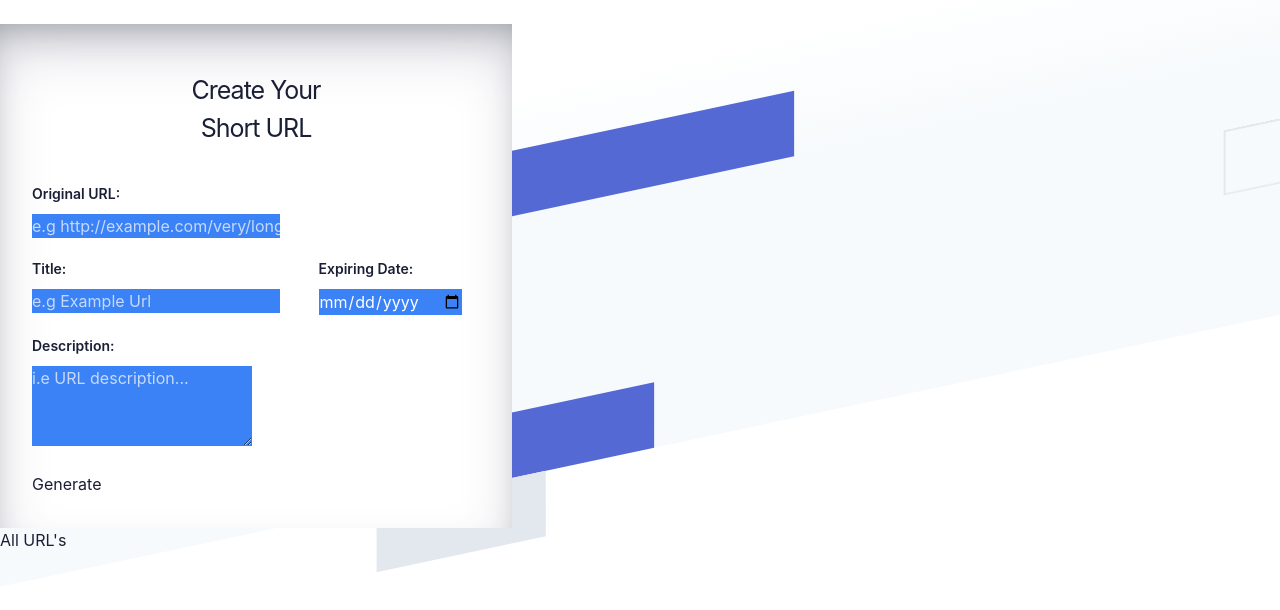
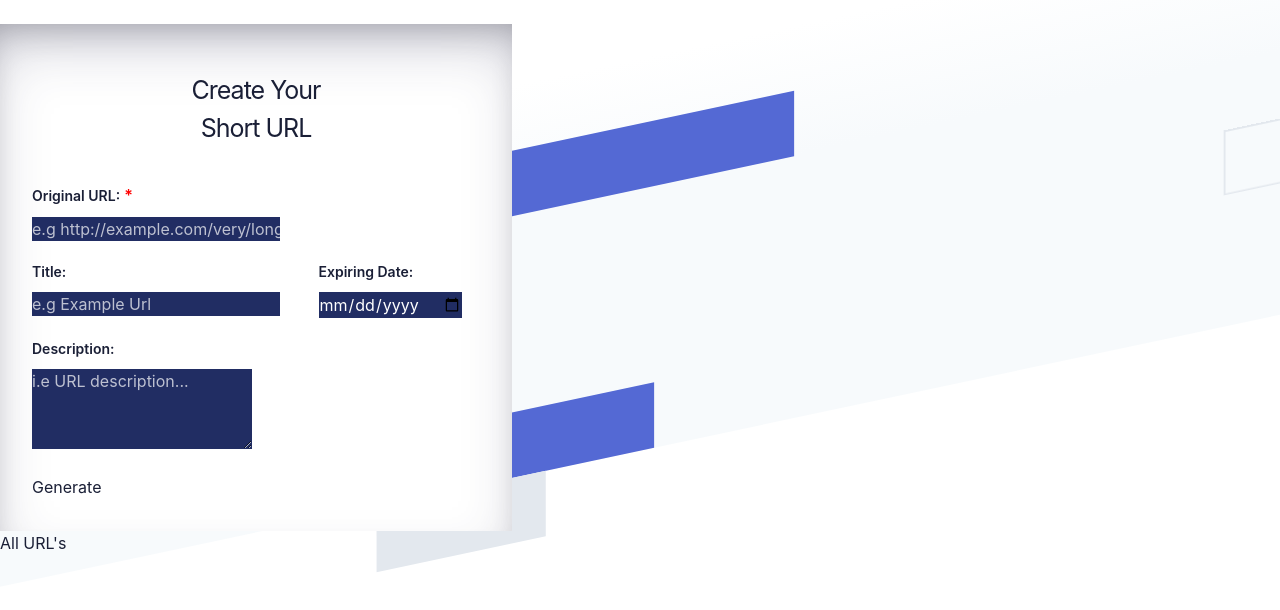
Before and after one commit to Abrar2003/url-shortner, a React (Vite) app in the folder frontend-ts/: page / in a window 1280 px wide. Shown: the top 610 px of the page. Built offline with nearby package versions, Linux system fonts and the light colour scheme.

Commit message:
updated url controller

```diff
--- a/frontend-ts/src/components/Form2.tsx
+++ b/frontend-ts/src/components/Form2.tsx
@@ -98,6 +98,7 @@ const Form2: React.FC<FormProps> = ({ onGenerate }) => {
           className="appearance-none border rounded w-full py-2 px-3 text-gray-700 leading-tight focus:outline-none focus:shadow-outline"
           id="originalUrl"
           type="text"
+          required={true}
           value={originalUrl}
           onChange={handleInputChange}
           placeholder="e.g http://example.com/very/long?url"
@@ -156,7 +157,7 @@ const Form2: React.FC<FormProps> = ({ onGenerate }) => {
       )}
       <div className="mb-4">
         <button
-          className="bg-blue-500 hover:bg-blue-700 text-white font-bold py-2 px-4 rounded focus:outline-none focus:shadow-outline"
+          className="bg-blue-900 hover:bg-blue-900 text-white font-bold py-2 px-4 rounded focus:outline-none focus:shadow-outline"
           type="button"
           onClick={handleGenerate}
         >
--- a/frontend-ts/src/components/StickyButton.tsx
+++ b/frontend-ts/src/components/StickyButton.tsx
@@ -12,7 +12,7 @@ const StickyButton: React.FC<StickyButtonProps> = ({ onClick, label }) => {
       style={{
         zIndex: "100",
       }}
-      className="fixed top-5 right-8 bg-blue-500 hover:bg-blue-700 text-white font-bold py-2 px-4 rounded focus:outline-none focus:shadow-outline"
+      className="fixed top-5 right-8 bg-blue-500 hover:bg-blue-900 text-white font-bold py-2 px-4 rounded focus:outline-none focus:shadow-outline"
     >
       {label}
     </button>
--- a/frontend-ts/src/components/form2.css
+++ b/frontend-ts/src/components/form2.css
@@ -10,21 +10,29 @@
   padding: 2rem;
   z-index: 10;
   background-color: white;
-  box-shadow: rgba(50, 50, 93, 0.25) 0px 30px 60px -12px inset, rgba(0, 0, 0, 0.3) 0px 18px 36px -18px inset;
+  box-shadow: rgba(50, 50, 93, 0.25) 0px 30px 60px -12px inset,
+    rgba(0, 0, 0, 0.3) 0px 18px 36px -18px inset;
 }
-#fdiv input, #fdiv textarea{
-  background-color: #3b82f6;
+#fdiv input,
+#fdiv textarea {
+  background-color: #212d63;
   color: white;
 }
-#fdiv textarea{
+#fdiv textarea {
   height: 80px;
 }
 #fdiv ::placeholder {
   color: white;
-  opacity: .7;
+  opacity: 0.7;
 }
 #fdiv-1 {
   grid-area: main;
+}
+
+#fdiv-1 label:after {
+  content: "  *";
+  color: red;
+  font-size: 16px;
 }
 
 #fdiv-2 {
@@ -267,7 +275,7 @@ label {
     padding: 0;
   }
 
-  #copybtn{
+  #copybtn {
     grid-area: btn;
     width: 100%;
   }
```
Also changed, not shown: 2 other files (tests, documents, lock files or other folders).
